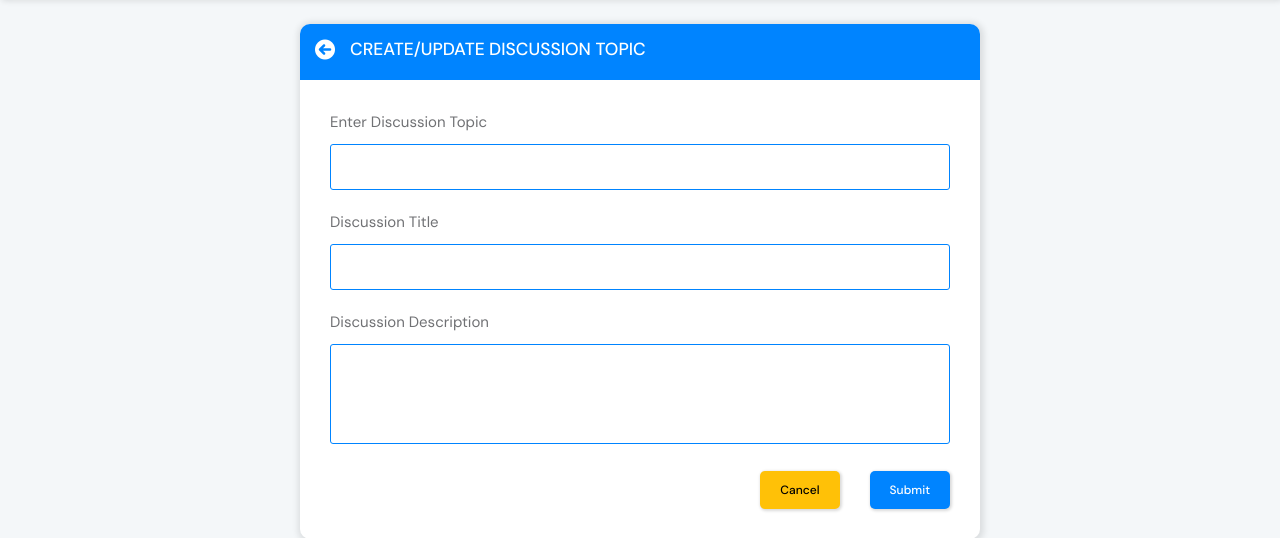
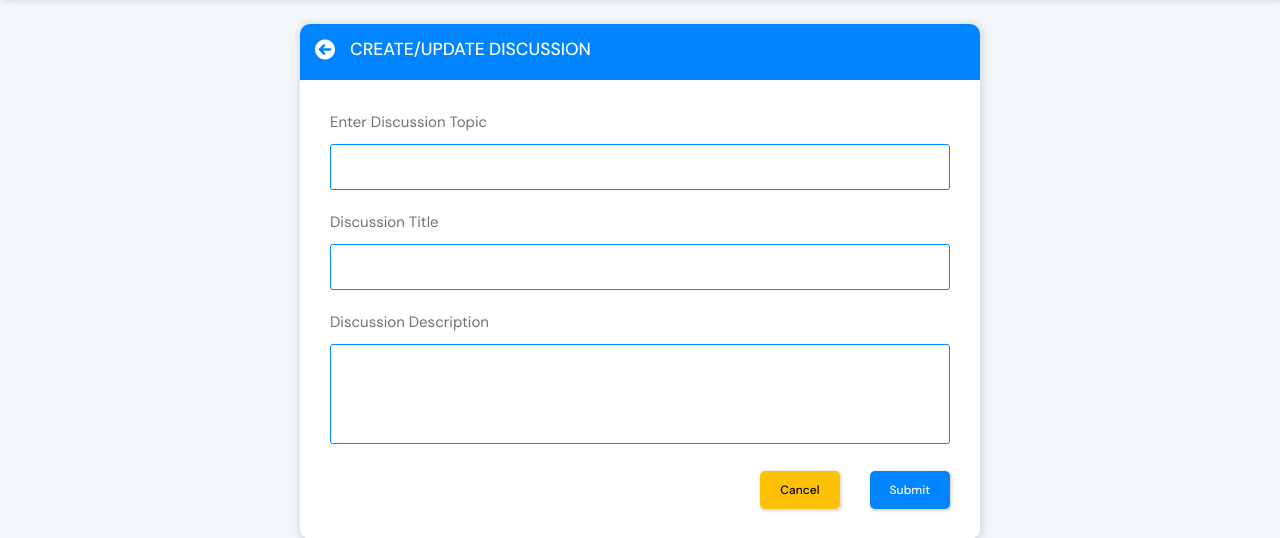
Before and after one commit to prantacse4/ResearchPoint, a Django app: page /create-discussion/ in a window 1280 px wide. Shown: the part 80-618 px from the top of the page. Run offline with Django 4.2, Linux system fonts and the light colour scheme; a user stored in the database is signed in; data comes from the database, SQL or seed files in the repository; both versions use the stored data as it was after the commit.

Commit message:
Project Updated

```diff
--- a/Discussions/templates/Discussions/discussion_form.html
+++ b/Discussions/templates/Discussions/discussion_form.html
@@ -11,7 +11,7 @@
                     <a href="{% url 'home' %}">
                         <i class="fas fa-arrow-circle-left myback"></i>
                     </a>
-                    <h3 class="text-white">Create/Update Discussion Topic</h3>
+                    <h3 class="text-white">Create/Update Discussion</h3>
                 </div>
             </div>
             <div class="layout__body">
--- a/Discussions/templates/Discussions/feed_component.html
+++ b/Discussions/templates/Discussions/feed_component.html
@@ -3,7 +3,7 @@
 
 <div class="discussionList">
     <div class="discussionList_header">
-      <a href="#" class="discussionList_author">
+      <a href="{% url 'user-profile' discussion.host.id %}" class="discussionList_author">
         <div class="avatar avatar--small">
           <img src="{{ discussion.host.avatar.url }}" />
         </div>
```
Also changed, not shown: db.sqlite3, static/images/upload/Programmer-Wallpaper-17582.png (added), static/images/upload/download.jpg (deleted), 1 other file.
